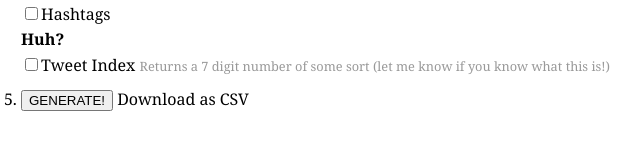
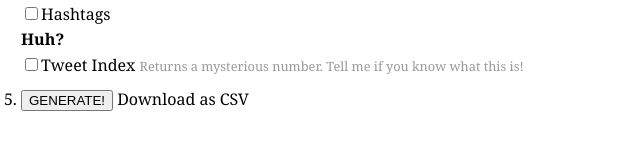
Before and after one commit to shellyyip/extended-export-twitter-analytics, a website with bundled scripts: page index.html in a window 1280 px wide. Shown: the part 1006-1154 px from the top of the page, 11-651 px from the left. Built offline with nearby package versions, Linux system fonts and the light colour scheme.

Commit message:
html edit

```diff
--- a/index.html
+++ b/index.html
@@ -102,7 +102,7 @@
 					<h3>Huh?</h3>
 					<ul>
 						<li>
-							<input type="checkbox" name="Index" data-prop="index">Tweet Index <span class="helptext">Returns a 7 digit number of some sort (let me know if you know what this is!)</span>
+							<input type="checkbox" name="Index" data-prop="index">Tweet Index <span class="helptext">Returns a mysterious number. Tell me if you know what this is!</span>
 						</li>
 					</ul>
 				</div>
```
